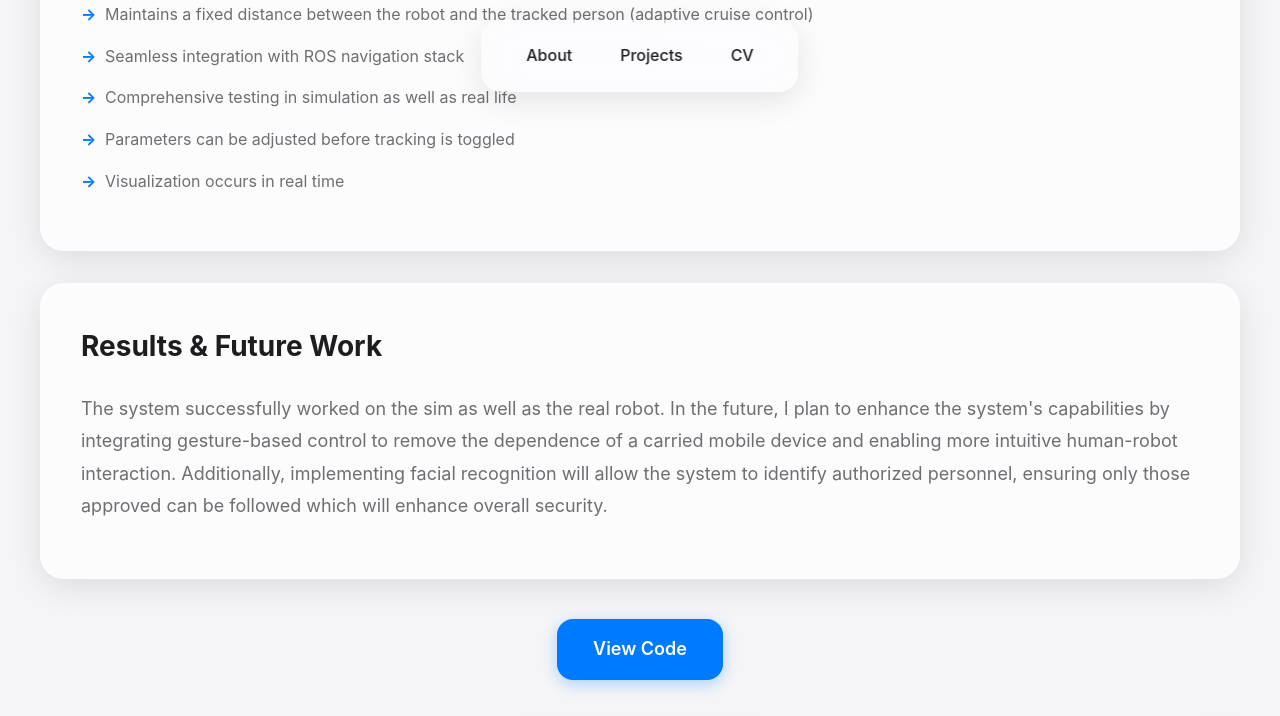
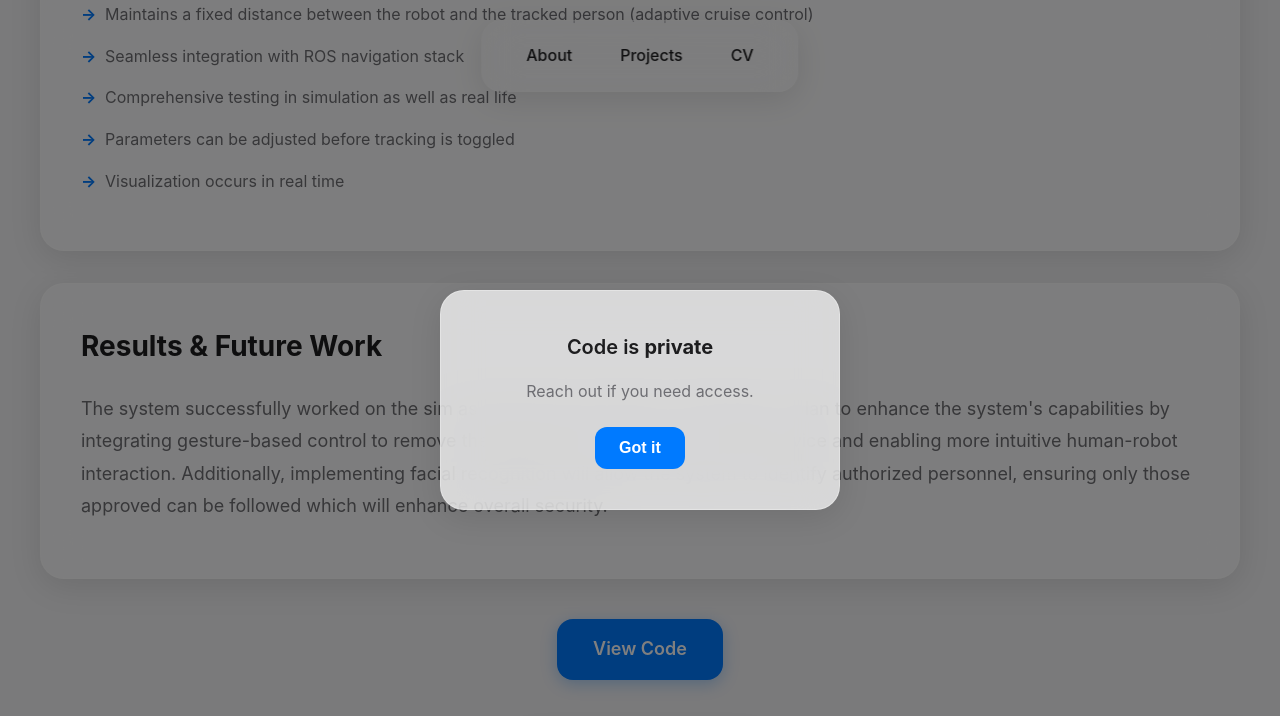
Before and after one commit to dvvp/personal-website, a plain HTML site: page project-human-tracking.html in a window 1280 px wide. Both pictures are taken after a click on the link "View Code". Shown: the part 2256-2972 px from the top of the page. Drawn offline with Linux system fonts and the light colour scheme.

Commit message:
got the view code button to work

```diff
--- /dev/null
+++ b/helpers.js
@@ -0,0 +1,126 @@
+// Reusable modal function
+export function showModal(options = {}) {
+    const {
+        title = 'Modal Title',
+        message = 'Modal message',
+        buttonText = 'OK',
+        onClose = null,
+        allowOverlayClose = true,
+        allowEscapeClose = true,
+        maxWidth = '400px'
+    } = options;
+
+    // Create modal overlay
+    const overlay = document.createElement('div');
+    overlay.style.cssText = `
+        position: fixed;
+        top: 0;
+        left: 0;
+        width: 100%;
+        height: 100%;
+        background: rgba(0, 0, 0, 0);
+        z-index: 10000;
+        display: flex;
+        align-items: center;
+        justify-content: center;
+        opacity: 0;
+        transition: all 0.3s cubic-bezier(0.4, 0, 0.2, 1);
+    `;
+
+    // Create modal content
+    const modal = document.createElement('div');
+    modal.style.cssText = `
+        background: var(--glass-bg);
+        backdrop-filter: blur(20px) saturate(180%);
+        -webkit-backdrop-filter: blur(20px) saturate(180%);
+        border: 1px solid var(--glass-border);
+        border-radius: 24px;
+        padding: 40px;
+        max-width: ${maxWidth};
+        width: 90%;
+        box-shadow: 0 8px 32px var(--shadow);
+        text-align: center;
+        transform: scale(0.8) translateY(20px);
+        opacity: 0;
+        transition: all 0.3s cubic-bezier(0.4, 0, 0.2, 1);
+    `;
+
+    // Create modal content with customizable title and message
+    modal.innerHTML = `
+        <h3 style="margin: 0 0 16px 0; color: var(--text-primary); font-size: 20px; font-weight: 600;">
+            ${title}
+        </h3>
+        <p style="margin: 0 0 24px 0; color: var(--text-secondary); font-size: 16px; line-height: 1.5;">
+            ${message}
+        </p>
+        <button id="closeModal" style="
+            background: var(--accent);
+            color: white;
+            border: none;
+            border-radius: 12px;
+            padding: 12px 24px;
+            font-size: 16px;
+            font-weight: 600;
+            cursor: pointer;
+            transition: all 0.3s ease;
+        ">${buttonText}</button>
+    `;
+
+    // Add modal to page
+    overlay.appendChild(modal);
+    document.body.appendChild(overlay);
+
+    // Trigger animation after DOM update
+    requestAnimationFrame(() => {
+        overlay.style.opacity = '1';
+        overlay.style.background = 'rgba(0, 0, 0, 0.5)';
+        modal.style.opacity = '1';
+        modal.style.transform = 'scale(1) translateY(0)';
+    });
+
+    // Close modal functionality
+    const closeModal = () => {
+        // Animate out
+        overlay.style.opacity = '0';
+        overlay.style.background = 'rgba(0, 0, 0, 0)';
+        modal.style.opacity = '0';
+        modal.style.transform = 'scale(0.8) translateY(20px)';
+
+        // Remove from DOM after animation
+        setTimeout(() => {
+            if (document.body.contains(overlay)) {
+                document.body.removeChild(overlay);
+            }
+            // Call onClose callback if provided
+            if (onClose && typeof onClose === 'function') {
+                onClose();
+            }
+        }, 300);
+    };
+
+    // Close on button click
+    modal.querySelector('#closeModal').addEventListener('click', closeModal);
+
+    // Close on overlay click (if enabled)
+    if (allowOverlayClose) {
+        overlay.addEventListener('click', (e) => {
+            if (e.target === overlay) {
+                closeModal();
+            }
+        });
+    }
+
+    // Close on escape key (if enabled)
+    if (allowEscapeClose) {
+        const handleEscape = (e) => {
+            if (e.key === 'Escape') {
+                closeModal();
+                document.removeEventListener('keydown', handleEscape);
+            }
+        };
+        document.addEventListener('keydown', handleEscape);
+    }
+
+    // Return close function for external control
+    return closeModal;
+}
--- a/project-gallery.js
+++ b/project-gallery.js
@@ -203,14 +203,39 @@ document.addEventListener('DOMContentLoaded', () => {
     new ProjectGallery();
 });
 
+// GitHub repository mapping
+const GITHUB_REPOSITORIES = {
+    // 'project-human-tracking.html': 'https://github.com/dvvp/human-tracking-robot',
+    // 'project-fleet-monitoring.html': 'https://github.com/dvvp/fleet-monitoring-system',
+    // Add more project mappings here as needed
+    // 'project-example.html': 'https://github.com/dvvp/example-repo',
+};
+
 // View Code button functionality
 document.addEventListener('DOMContentLoaded', () => {
     const viewCodeBtn = document.getElementById('viewCodeBtn');
     if (viewCodeBtn) {
         viewCodeBtn.addEventListener('click', (e) => {
             e.preventDefault();
-            // For now, just show an alert. In a real implementation, this would link to the repository
-            alert('Code repository will be available soon!');
+
+            // Get the current page filename
+            const currentPage = window.location.pathname.split('/').pop();
+
+            // Check if there's a GitHub repository mapped for this project
+            if (GITHUB_REPOSITORIES[currentPage]) {
+                // Open the GitHub repository in a new tab
+                window.open(GITHUB_REPOSITORIES[currentPage], '_blank', 'noopener,noreferrer');
+            } else {
+                // Show custom modal for projects without repositories
+                showModal({
+                    title: 'Code is <strong>private</strong>',
+                    message: 'Reach out if you need access.',
+                    buttonText: 'Got it'
+                });
+            }
         });
     }
 });
+
+// Import showModal function from helpers
+import { showModal } from './helpers.js';
--- a/project-human-tracking.html
+++ b/project-human-tracking.html
@@ -173,6 +173,6 @@
     </footer>
 
     <script src="script.js"></script>
-    <script src="project-gallery.js"></script>
+    <script type="module" src="project-gallery.js"></script>
 </body>
 </html>
```
